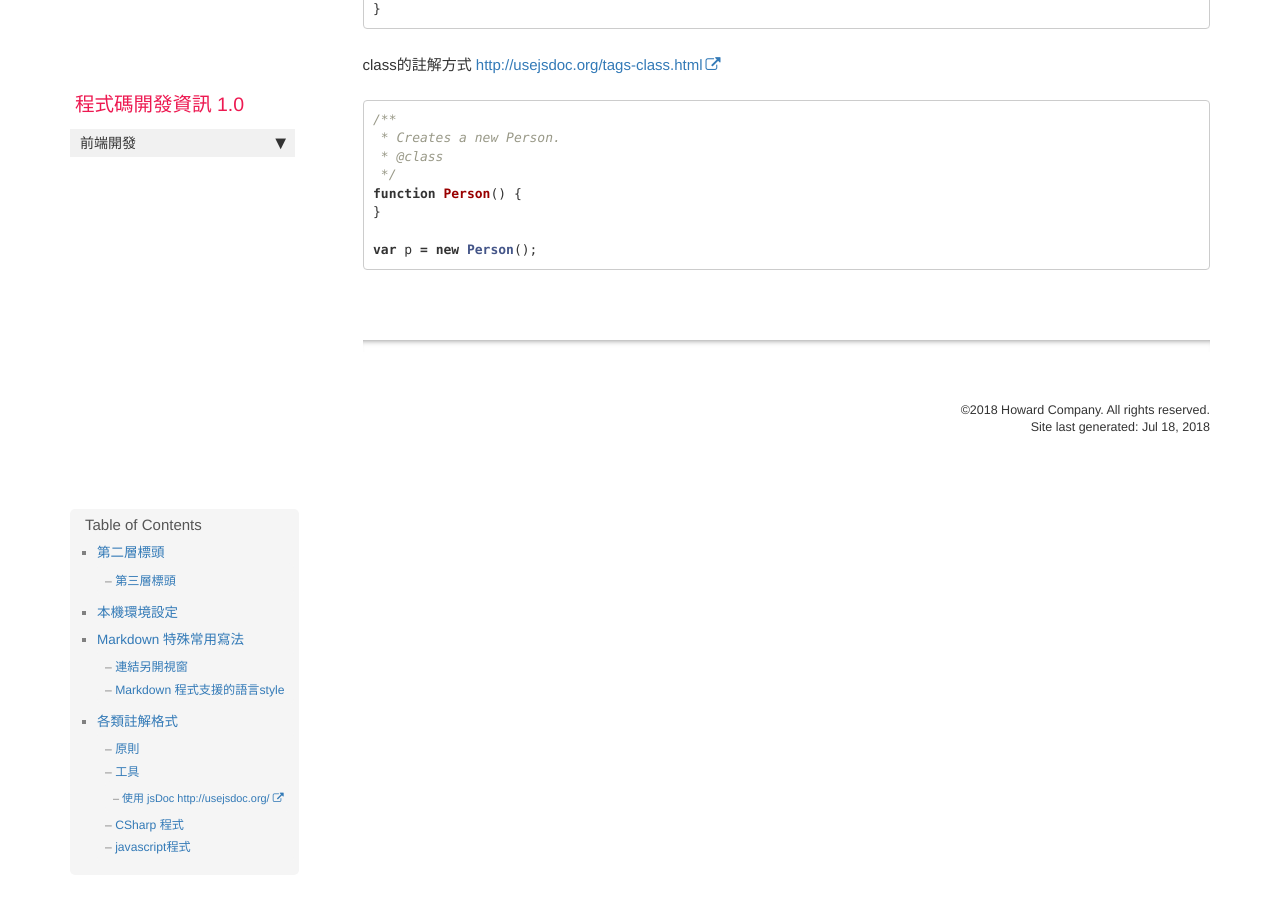
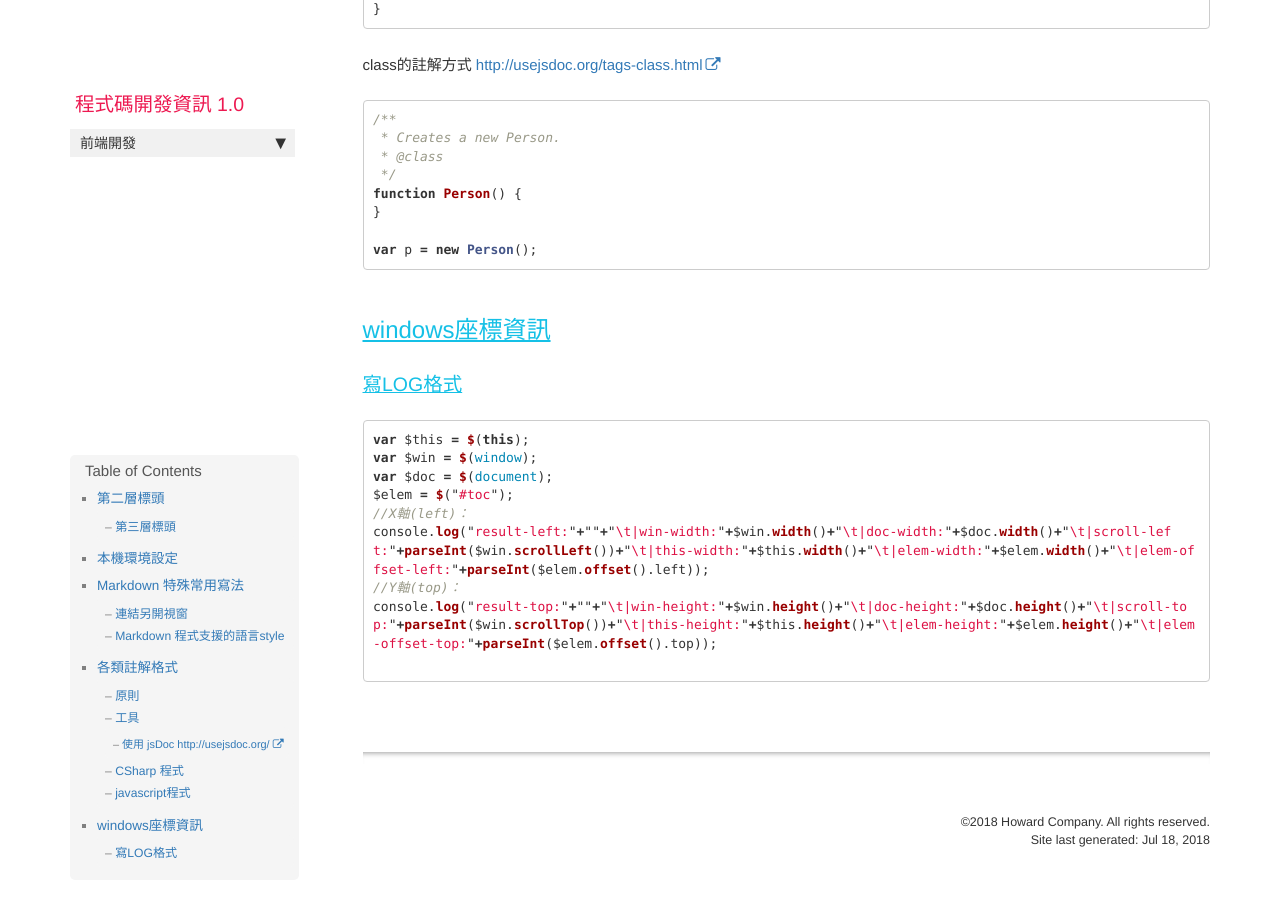
Before and after one commit to hougii/coding, a Jekyll site: the page built from index.md, in a window 1280 px wide and 900 px high, scrolled down 1968 px. Shown: the top 897 px of the window. Built offline with Jekyll 4.4.1, drawn with Linux system fonts in a browser that asks for light colours; nearby versions of some CDN libraries; comment, search, counter and statistics services are not loaded.

Commit message:
add windows座標資訊

````diff
--- a/index.md
+++ b/index.md
@@ -88,3 +88,17 @@ function Person() {
 
 var p = new Person();
 ```
+
+## windows座標資訊
+### 寫LOG格式
+```js
+var $this = $(this);
+var $win = $(window);
+var $doc = $(document);
+$elem = $("#toc");
+//X軸(left)：
+console.log("result-left:"+""+"\t|win-width:"+$win.width()+"\t|doc-width:"+$doc.width()+"\t|scroll-left:"+parseInt($win.scrollLeft())+"\t|this-width:"+$this.width()+"\t|elem-width:"+$elem.width()+"\t|elem-offset-left:"+parseInt($elem.offset().left));
+//Y軸(top)：
+console.log("result-top:"+""+"\t|win-height:"+$win.height()+"\t|doc-height:"+$doc.height()+"\t|scroll-top:"+parseInt($win.scrollTop())+"\t|this-height:"+$this.height()+"\t|elem-height:"+$elem.height()+"\t|elem-offset-top:"+parseInt($elem.offset().top));
+
+```
````
